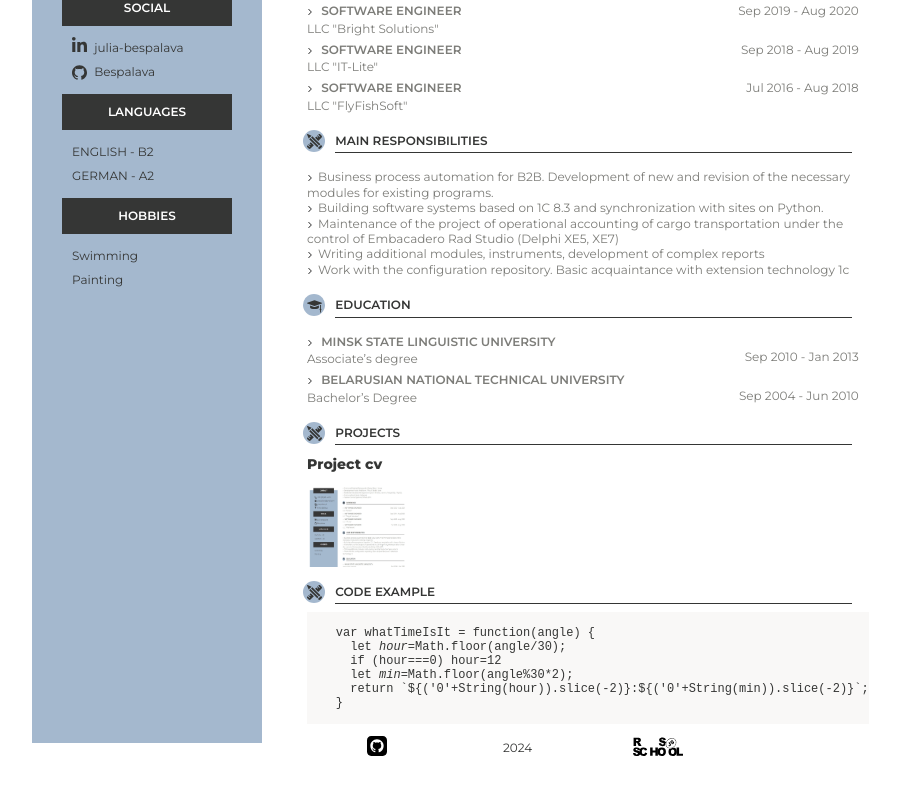
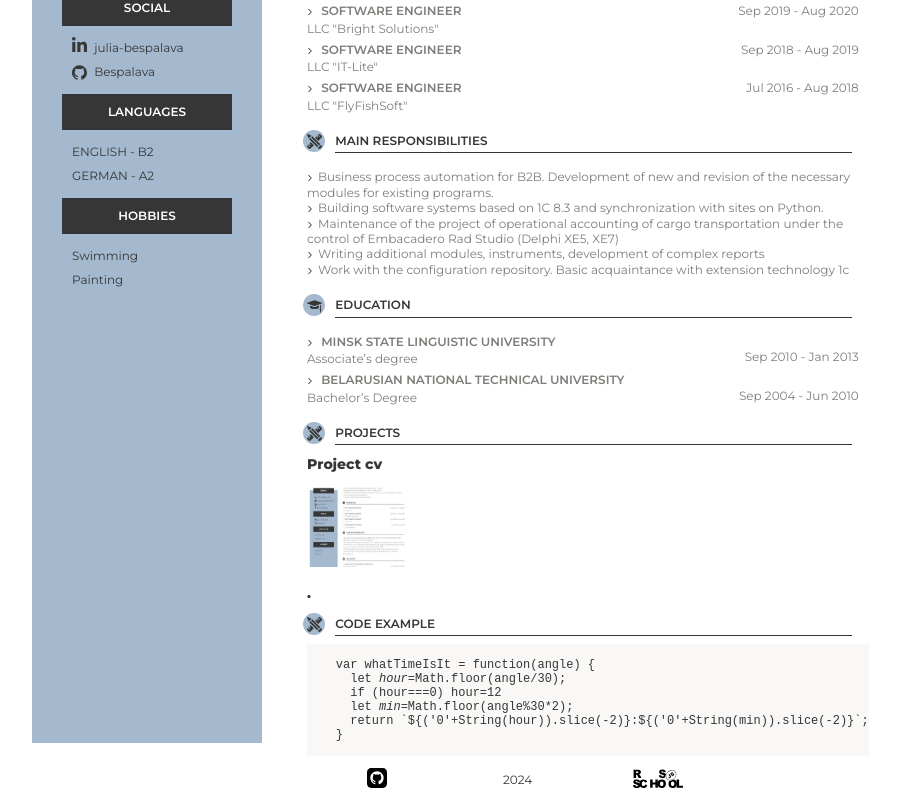
Before and after one commit to ybespalava/rsschool-cv, a plain HTML site: page index.html in a window 1280 px wide. Shown: the part 464-1263 px from the top of the page, without its empty margins (208-1105 px from the left). Before the commit the page ends 1231 px from the top, so only its background shows below. Drawn offline with Linux system fonts and the light colour scheme.

Commit message:
feat: code

```diff
--- a/index.html
+++ b/index.html
@@ -207,7 +207,7 @@
         <a href="https://ybespalava.github.io/rsschool-cv/" target="_blank">
           <img src="img/proj_img.jpg" width="100" height="80" alt="Project 1 screenshot" class="projects__image">
         </a>
-        <h3 class="projects__title">
+        <h3 class="projects__title">.
         </h3>
         </article>
       <article class="article" id="code">
```
